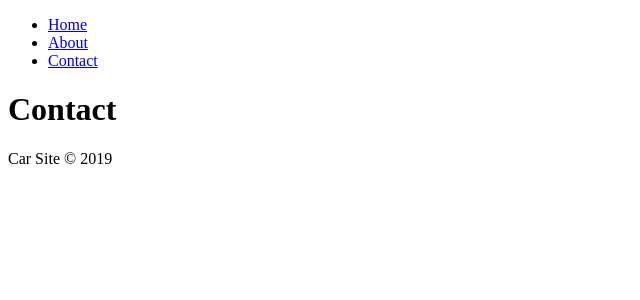
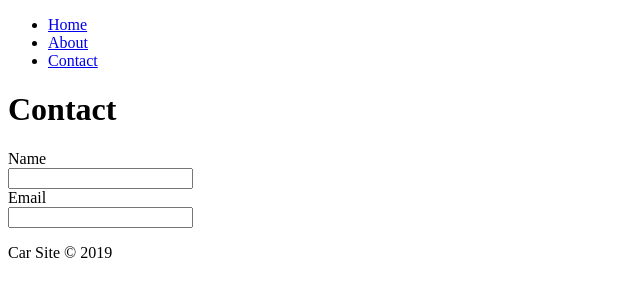
Before and after one commit to JoshDrentlaw/car-site, a PHP site: page /contact.php in a window 1280 px wide. Shown: the top 300 px of the page, without its empty margins (0-640 px from the left). Run offline with PHP 8.4, Linux system fonts and the light colour scheme.

Commit message:
Added form to contact.

```diff
--- a/contact.php
+++ b/contact.php
@@ -1,3 +1,13 @@
 <?php require 'inc/header.php'; ?>
     <h1>Contact</h1>
+    <form method="GET" action="contact.php">
+        <div>
+            <label for="name">Name</label><br>
+            <input type="text" name="name">
+        </div>
+        <div>
+            <label for="email">Email</label><br>
+            <input type="email" name="email">
+        </div>
+    </form>
 <?php require 'inc/footer.php'; ?>
```
